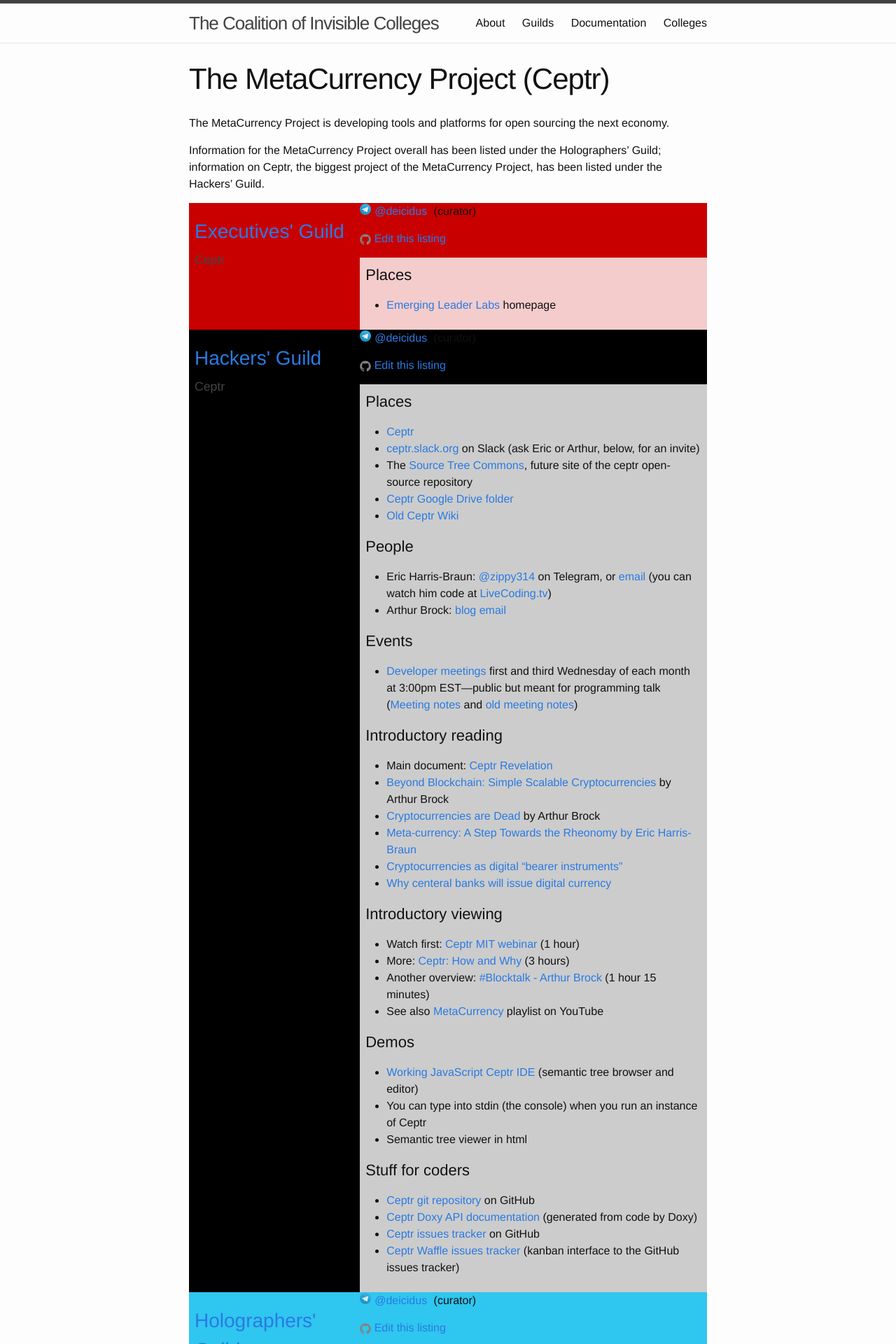
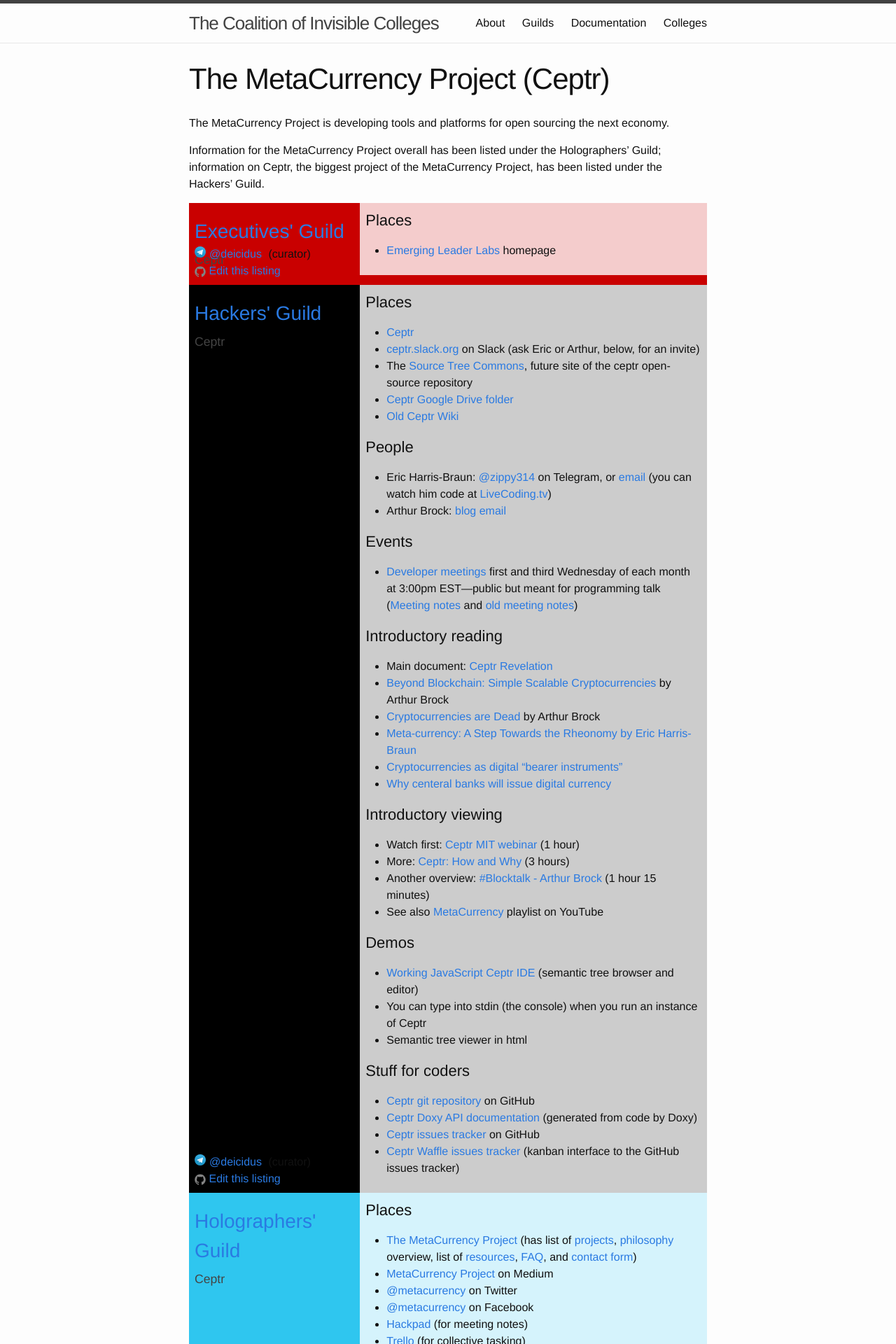
Before and after one commit to coalition-of-invisible-colleges/cic.github.io, a Jekyll site: the page built from colleges/Ceptr.md, in a window 1280 px wide. Shown: the top 1920 px of the page at 70% size. Built offline with Jekyll 4.4.1, drawn with Linux system fonts in a browser that asks for light colours.

Commit message:
Update _layout.scss

```diff
--- a/_sass/_layout.scss
+++ b/_sass/_layout.scss
@@ -269,6 +269,16 @@
   font-size: 1.1em;
 }
 
+.curatorbox {
+  position: absolute;
+  bottom: 0;
+  padding: 0.5em;
+}
+
+.curatorbox p {
+  margin-bottom: 0;
+}
+
 @include media-query($on-laptop) {
   .guildtitle h2 {
     font-size: 1.2em;
```
